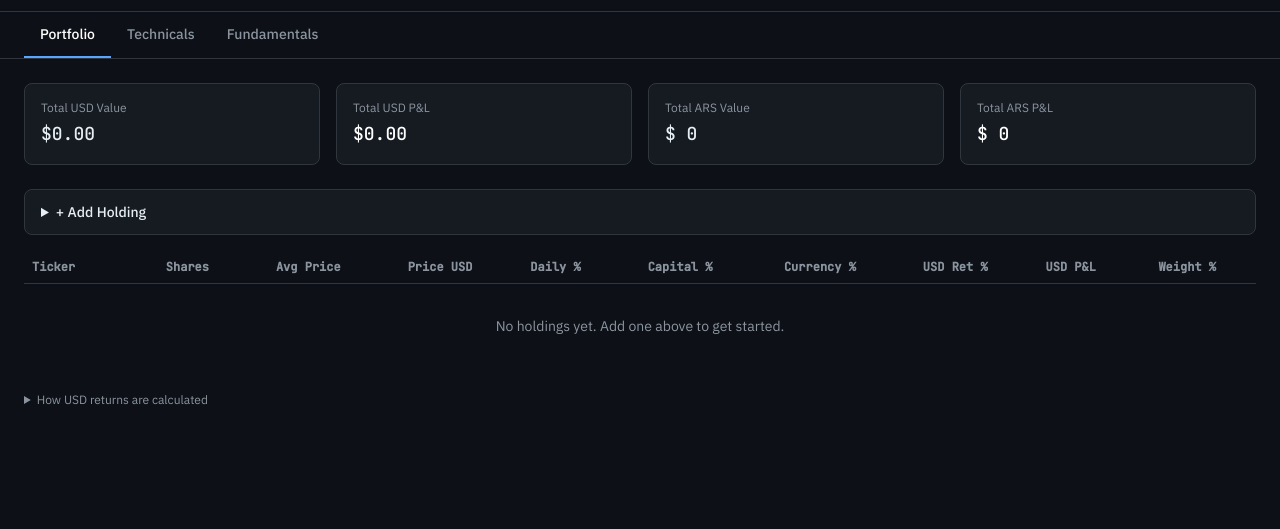
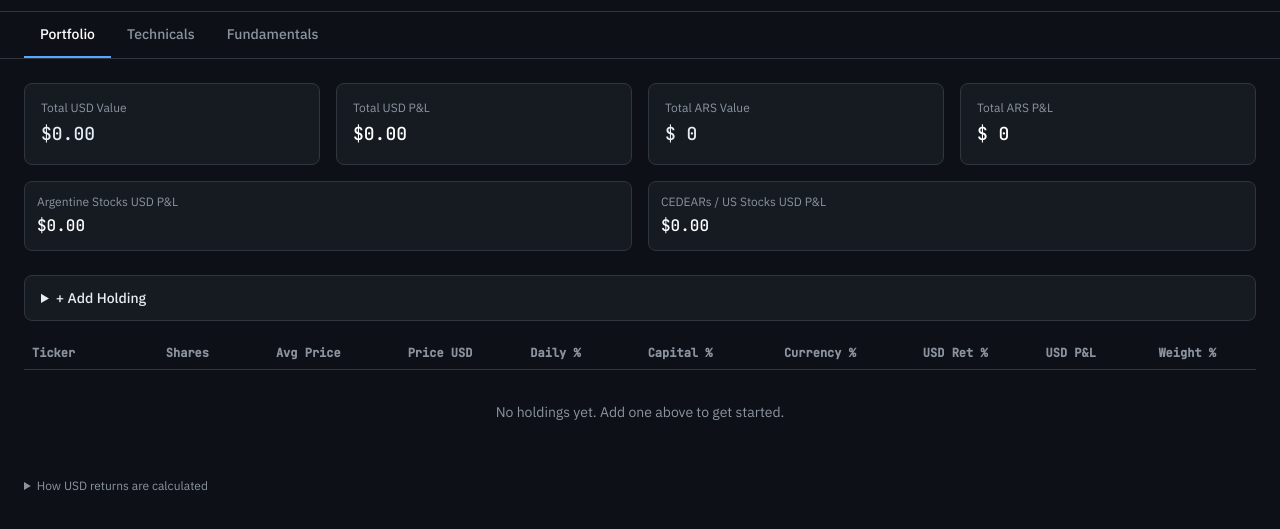
Before and after one commit to fedesapuppo/argpt, a plain HTML site: page frontend/index.html in a window 1280 px wide. Shown: the part 65-594 px from the top of the page. Drawn offline with nearby package versions, Linux system fonts and the light colour scheme; no server answers.

Commit message:
Show separate USD P&L for Argentine stocks vs CEDEARs/US stocks
Added two summary cards below the main totals: one for Argentine
stocks and one for CEDEARs + US stocks. Helps investors see which
asset class is driving their USD returns.

```diff
--- a/frontend/index.html
+++ b/frontend/index.html
@@ -67,7 +67,7 @@
     <!-- Portfolio Tab -->
     <section id="tab-portfolio">
       <!-- Summary cards -->
-      <div class="grid grid-cols-2 md:grid-cols-4 gap-4 mb-6">
+      <div class="grid grid-cols-2 md:grid-cols-4 gap-4 mb-4">
         <div class="bg-surface-secondary rounded-lg p-4 border border-surface-border">
           <div class="text-xs text-muted mb-1">Total USD Value</div>
           <div class="text-lg font-mono font-medium tabular-nums" id="total-usd">$0.00</div>
@@ -83,6 +83,17 @@
         <div class="bg-surface-secondary rounded-lg p-4 border border-surface-border">
           <div class="text-xs text-muted mb-1">Total ARS P&L</div>
           <div class="text-lg font-mono font-medium tabular-nums" id="total-pnl-ars">$0</div>
+        </div>
+      </div>
+      <!-- P&L by asset class -->
+      <div class="grid grid-cols-2 gap-4 mb-6">
+        <div class="bg-surface-secondary rounded-lg p-3 border border-surface-border">
+          <div class="text-xs text-muted mb-1">Argentine Stocks USD P&L</div>
+          <div class="text-base font-mono font-medium tabular-nums" id="arg-pnl-usd">$0.00</div>
+        </div>
+        <div class="bg-surface-secondary rounded-lg p-3 border border-surface-border">
+          <div class="text-xs text-muted mb-1">CEDEARs / US Stocks USD P&L</div>
+          <div class="text-base font-mono font-medium tabular-nums" id="ced-pnl-usd">$0.00</div>
         </div>
       </div>
 
--- a/frontend/js/app.js
+++ b/frontend/js/app.js
@@ -70,6 +70,21 @@ const App = {
     const pnlArsEl = el('total-pnl-ars');
     pnlArsEl.textContent = Currency.formatARS(result.total_pnl_ars);
     pnlArsEl.className = `text-lg font-mono font-medium tabular-nums ${Currency.pctClass(result.total_pnl_ars)}`;
+
+    const argPnl = result.holdings
+      .filter(h => h.type === 'arg_stock')
+      .reduce((s, h) => s + (h.pnl_usd || 0), 0);
+    const cedPnl = result.holdings
+      .filter(h => h.type === 'cedear' || h.type === 'us_stock')
+      .reduce((s, h) => s + (h.pnl_usd || 0), 0);
+
+    const argEl = el('arg-pnl-usd');
+    argEl.textContent = Currency.formatUSD(argPnl);
+    argEl.className = `text-base font-mono font-medium tabular-nums ${Currency.pctClass(argPnl)}`;
+
+    const cedEl = el('ced-pnl-usd');
+    cedEl.textContent = Currency.formatUSD(cedPnl);
+    cedEl.className = `text-base font-mono font-medium tabular-nums ${Currency.pctClass(cedPnl)}`;
   }
 };
 
```
